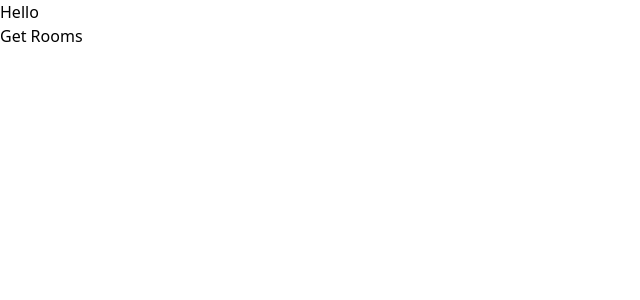
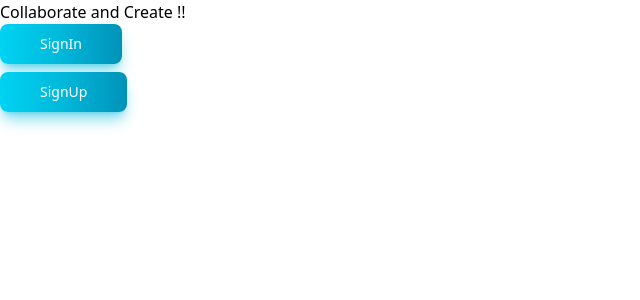
Before and after one commit to harshitvashisht/DrawApp, a Next.js app in the folder apps/drawapp-frontend/: page / in a window 1280 px wide. Shown: the top 300 px of the page, without its empty margins (0-640 px from the left). Built offline with nearby package versions, Linux system fonts and the light colour scheme.

Commit message:
updated frontend

```diff
--- a/apps/drawapp-frontend/app/components/authpage.tsx
+++ b/apps/drawapp-frontend/app/components/authpage.tsx
@@ -6,7 +6,7 @@ import Input from "./input";
 import cors from  'cors'
 import { useRef } from "react";
 import { httpUrl } from "@repo/backendurls/urls";
-
+import { useRouter } from "next/navigation";
 
 
 interface AuthPageProps {
@@ -19,6 +19,8 @@ export default function AuthPage({type}: AuthPageProps){
     const passwordRef = useRef<HTMLInputElement>(null)
     const emailRef = useRef<HTMLInputElement>(null)
     const nameRef = useRef<HTMLInputElement>(null)
+    const router = useRouter()
+
 
       async function handleSignUp(){
            const email = emailRef.current?.value || "";
@@ -34,6 +36,7 @@ export default function AuthPage({type}: AuthPageProps){
            }
         )
          alert("User Signed up")
+        router.push('/dashboard')
        }
 
        async function handleSignIn(){
@@ -48,7 +51,8 @@ export default function AuthPage({type}: AuthPageProps){
            const jwt = response.data.token
            localStorage.setItem('token',jwt)
 
-           alert("You Are Signed In !")
+           alert('User Siged In !')
+          router.push('/dashboard')
 
        }
 
--- /dev/null
+++ b/apps/drawapp-frontend/app/dashboard/page.tsx
@@ -0,0 +1,10 @@
+import Rooms from "../components/rooms";
+
+
+
+export default function Dashboard() {
+  return <div>
+    <h1>Hello</h1>
+    <Rooms/>
+  </div>
+}
--- a/apps/drawapp-frontend/app/page.tsx
+++ b/apps/drawapp-frontend/app/page.tsx
@@ -4,10 +4,19 @@ import Input from "./components/input";
 import AuthPage from "./components/authpage";
 import Chat from "./components/chat";
 import Rooms from "./components/rooms";
+import Dashboard from "./dashboard/page";
+import { Routes, Route } from "react-router-dom";
+import SignIn from "./signin/page";
+import SignUp from "./signup/page";
+
 
 export default function Home() {
-  return <div>
-    <h1>Hello</h1>
-    <Rooms/>
+  return<div>
+    Collaborate and Create !!
+
+    <div>
+     <Button label={"SignIn"}/>
+     <Button label={"SignUp"}/>
+    </div>
   </div>
 }
--- a/apps/drawapp-frontend/app/signin/page.tsx
+++ b/apps/drawapp-frontend/app/signin/page.tsx
@@ -1,10 +1,11 @@
 import AuthPage from "../components/authpage";
 import axios from "axios";
+import { BrowserRouter, Router } from "react-router-dom";
 export default function SignIn(){
 
+    return <div>
 
+        <AuthPage type="signin"/>
 
-    return <div>
-        <AuthPage type="signin"/>
     </div>
 }
--- a/apps/drawapp-frontend/app/signup/page.tsx
+++ b/apps/drawapp-frontend/app/signup/page.tsx
@@ -1,9 +1,12 @@
+import { BrowserRouter } from "react-router-dom";
 import AuthPage from "../components/authpage";
 
 
 export default function SignUp(){
 
      return <div>
+
         <AuthPage  type="signup" />
+
      </div>
 }
--- a/apps/drawapp-frontend/package.json
+++ b/apps/drawapp-frontend/package.json
@@ -18,7 +18,8 @@
     "lucide-react": "^0.543.0",
     "next": "15.5.2",
     "react": "19.1.0",
-    "react-dom": "19.1.0"
+    "react-dom": "19.1.0",
+    "react-router-dom": "^7.9.3"
   },
   "devDependencies": {
     "@eslint/eslintrc": "^3",
```
Also changed, not shown: 1 other file (tests, documents, lock files or other folders).
